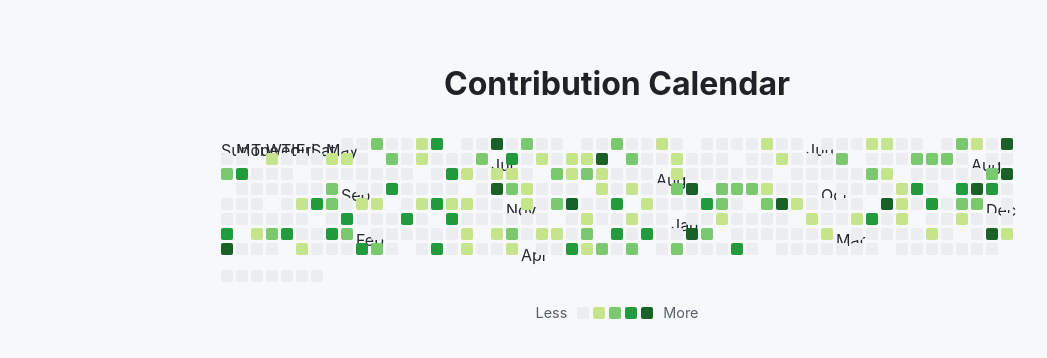
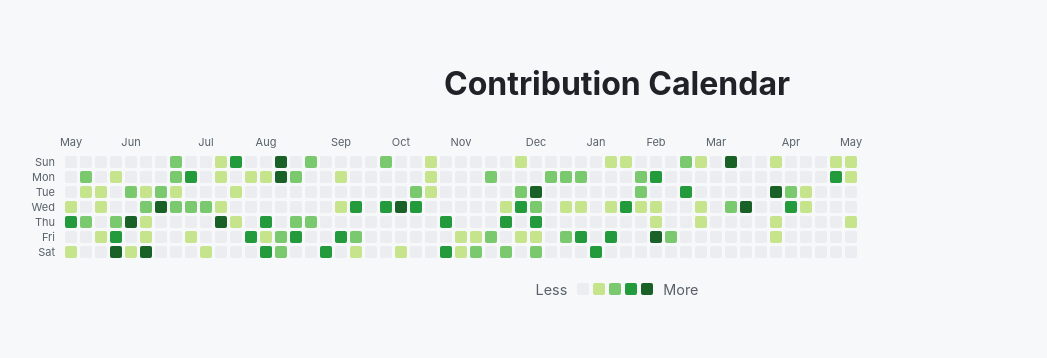
Before and after one commit to bakunobu/smart_wish_tracker, a Flask app: page / in a window 1280 px wide. Shown: the top 358 px of the page, without its empty margins (23-1070 px from the left). Run offline with Flask 3, Linux system fonts and the light colour scheme.

Commit message:
adjusted texst position

```diff
--- a/static/script.js
+++ b/static/script.js
@@ -1,41 +1,46 @@
 // Function to create the contribution grid using data from Flask
 function createGrid() {
     const grid = document.getElementById('grid');
+    const weekLabels = document.getElementById('week-labels');
     const months = ['Jan', 'Feb', 'Mar', 'Apr', 'May', 'Jun',
                     'Jul', 'Aug', 'Sep', 'Oct', 'Nov', 'Dec'];
-
-    // Create days of the week labels (left side)
-    const weekDays = ['Sun', 'Mon', 'Tue', 'Wed', 'Thu', 'Fri', 'Sat'];
-    for (let i = 0; i < weekDays.length; i++) {
-        const dayLabel = document.createElement('div');
-        dayLabel.textContent = weekDays[i];
-        dayLabel.className = 'day-label';
-        grid.appendChild(dayLabel);
-    }
 
     // Start date (one year ago from today)
     const today = new Date();
     const oneYearAgo = new Date(today);
     oneYearAgo.setFullYear(today.getFullYear() - 1);
 
-    // Create the actual grid (53 weeks x 7 days)
+    // Set to the first Sunday before or on oneYearAgo
+    const dayOfWeek = oneYearAgo.getDay();
+    oneYearAgo.setDate(oneYearAgo.getDate() - dayOfWeek);
+
+    // Store the starting date for reference
     let currentDate = new Date(oneYearAgo);
 
+    // Create week labels (month indicators at the start of each month)
     for (let week = 0; week < 53; week++) {
-        // Add month label at the start of each row (first week of the month)
-        if (week % 4 === 0 && week < 52) { // Approximate: every 4 weeks = 1 month
-            const monthLabel = document.createElement('div');
-            monthLabel.textContent = months[currentDate.getMonth()];
-            monthLabel.className = 'month-label';
-            grid.appendChild(monthLabel);
+        // Create a new Date object for this week
+        const weekDate = new Date(currentDate);
+        weekDate.setDate(weekDate.getDate() + (week * 7));
+
+        const weekLabel = document.createElement('span');
+
+        // Check if this is the first week of a month by looking at the day of the month
+        // If the date is in the first 7 days of the month, it's the first week
+        if (weekDate.getDate() <= 7) {
+            weekLabel.textContent = months[weekDate.getMonth()].substring(0, 3);
         } else {
-            // Empty cell for alignment
-            const emptyCell = document.createElement('div');
-            emptyCell.className = 'placeholder';
-            grid.appendChild(emptyCell);
+            weekLabel.textContent = '';
         }
 
-        // Create cells for each day of the week
+        weekLabels.appendChild(weekLabel);
+    }
+
+    // Reset date for grid creation
+    currentDate = new Date(oneYearAgo);
+
+    // Create the actual grid (53 weeks x 7 days)
+    for (let week = 0; week < 53; week++) {
         for (let day = 0; day < 7; day++) {
             // Format date as YYYY-MM-DD to match the Python data
             const dateStr = currentDate.toISOString().split('T')[0];
--- a/static/styles.css
+++ b/static/styles.css
@@ -25,28 +25,87 @@ h1 {
     color: #1f2328;
 }
 
+/* Calendar container - flex layout for labels and grid */
+.calendar-container {
+    display: flex;
+    align-items: flex-start;
+    margin-bottom: 20px;
+}
+
+/* Day labels (vertical) */
+.day-labels {
+    display: flex;
+    flex-direction: column;
+    margin-right: 8px;
+    font-size: 11px;
+    color: #586069;
+    width: 20px;
+    /* Add offset to align with grid - increased by half position (7.5px) to 18.5px */
+    margin-top: 15.5px;
+}
+
+.day-labels div {
+    height: 15px;
+    display: flex;
+    align-items: flex-start;
+    justify-content: flex-end;
+    padding-right: 2px;
+    font-variant: tabular-nums;
+    /* Ensure crisp edges and proper alignment */
+    -webkit-font-smoothing: antialiased;
+    -moz-osx-font-smoothing: grayscale;
+}
+
+/* Grid container */
+.grid-container {
+    display: flex;
+    flex-direction: column;
+}
+
+/* Week labels (horizontal) */
+.week-labels {
+    display: grid;
+    grid-template-columns: repeat(53, 12px);
+    gap: 3px;
+    margin-bottom: 3px;
+    font-size: 11px;
+    color: #586069;
+    height: 15px;
+}
+
+.week-labels span {
+    width: 12px;
+    height: 12px;
+    display: flex;
+    align-items: flex-end;
+    justify-content: center;
+    font-variant: tabular-nums;
+    /* Ensure crisp edges and proper alignment */
+    -webkit-font-smoothing: antialiased;
+    -moz-osx-font-smoothing: grayscale;
+}
+
 /* Contribution grid */
 .contribution-grid {
     display: grid;
-    grid-template-columns: repeat(53, 12px); /* 53 weeks in a year */
-    grid-template-rows: repeat(7, 12px); /* 7 days per week */
+    grid-template-columns: repeat(53, 12px);
+    grid-template-rows: repeat(7, 12px);
     gap: 3px;
-    justify-content: center;
-    margin-bottom: 20px;
 }
 
 .contribution-day {
     width: 12px;
     height: 12px;
-    background-color: #ebedf0; /* Default light color */
+    background-color: #ebedf0;
     border-radius: 2px;
     transition: transform 0.2s ease;
 }
 
 .contribution-day:hover {
-    transform: scale(1.2);
+    transform: scale(1.5);
     z-index: 1;
     position: relative;
+    box-shadow: 0 0 5px rgba(0, 0, 0, 0.3);
 }
 
 /* Color levels based on activity (GitHub style) */
--- a/templates/index.html
+++ b/templates/index.html
@@ -9,9 +9,32 @@
 <body>
     <div class="container">
         <h1>Contribution Calendar</h1>
-        <div class="contribution-grid" id="grid">
-            <!-- Grid will be generated by JavaScript -->
+        <div class="calendar-container">
+            <!-- Day of week labels (vertical) -->
+            <div class="day-labels">
+                <div>Sun</div>
+                <div>Mon</div>
+                <div>Tue</div>
+                <div>Wed</div>
+                <div>Thu</div>
+                <div>Fri</div>
+                <div>Sat</div>
+            </div>
+
+            <!-- Main grid container -->
+            <div class="grid-container">
+                <!-- Week labels (horizontal) -->
+                <div class="week-labels" id="week-labels">
+                    <!-- Will be generated by JavaScript -->
+                </div>
+
+                <!-- Contribution grid -->
+                <div class="contribution-grid" id="grid">
+                    <!-- Will be generated by JavaScript -->
+                </div>
+            </div>
         </div>
+
         <div class="legend">
             <span>Less</span>
             <div class="legend-colors">
@@ -24,6 +47,7 @@
             <span>More</span>
         </div>
     </div>
+
     <script>
         // Pass the contribution data from Flask to JavaScript
         const contributions = {{ contributions|tojson }};
```
Also changed, not shown: app.py (+7 -5 lines), data/projects.db (added).
